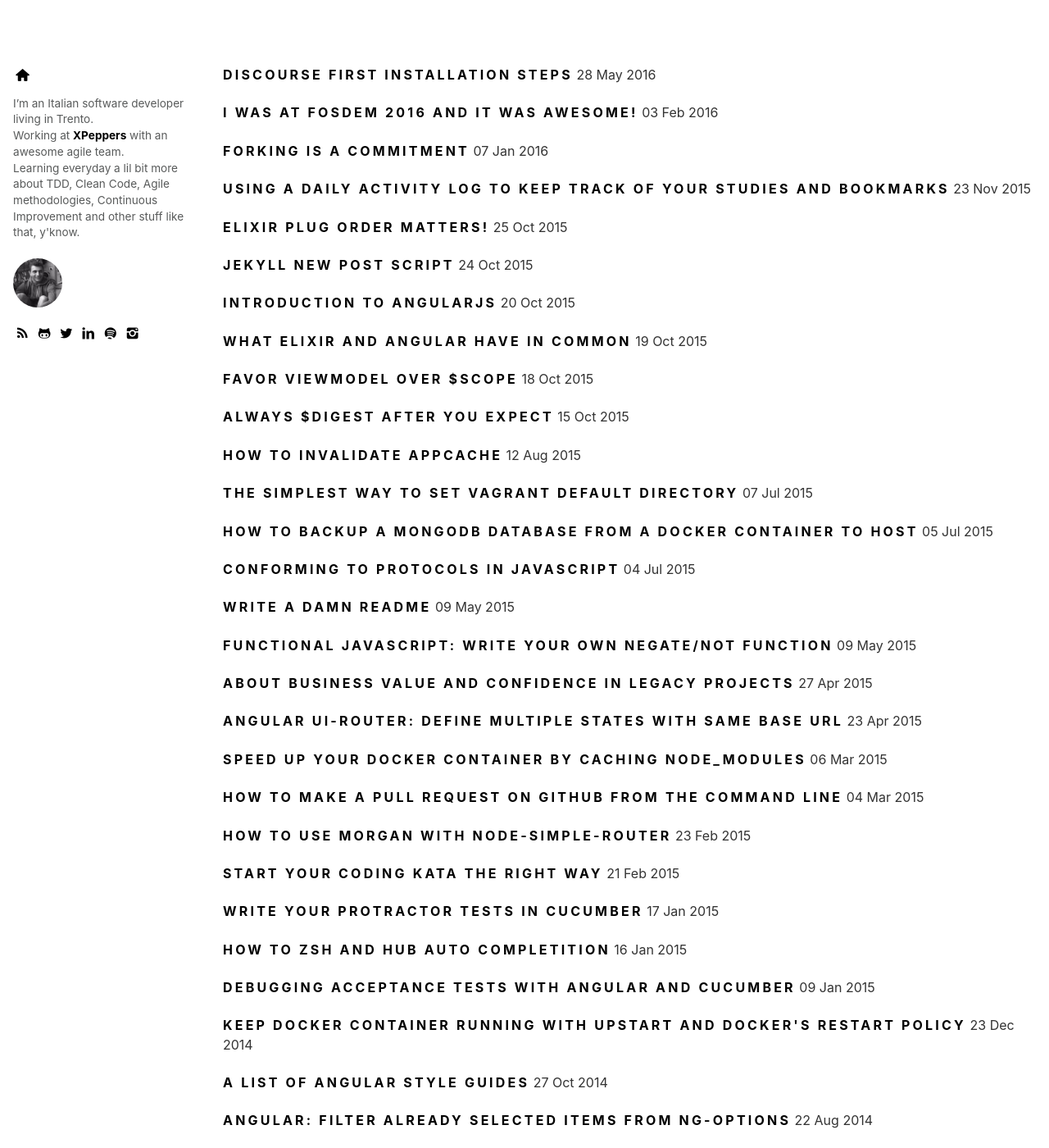
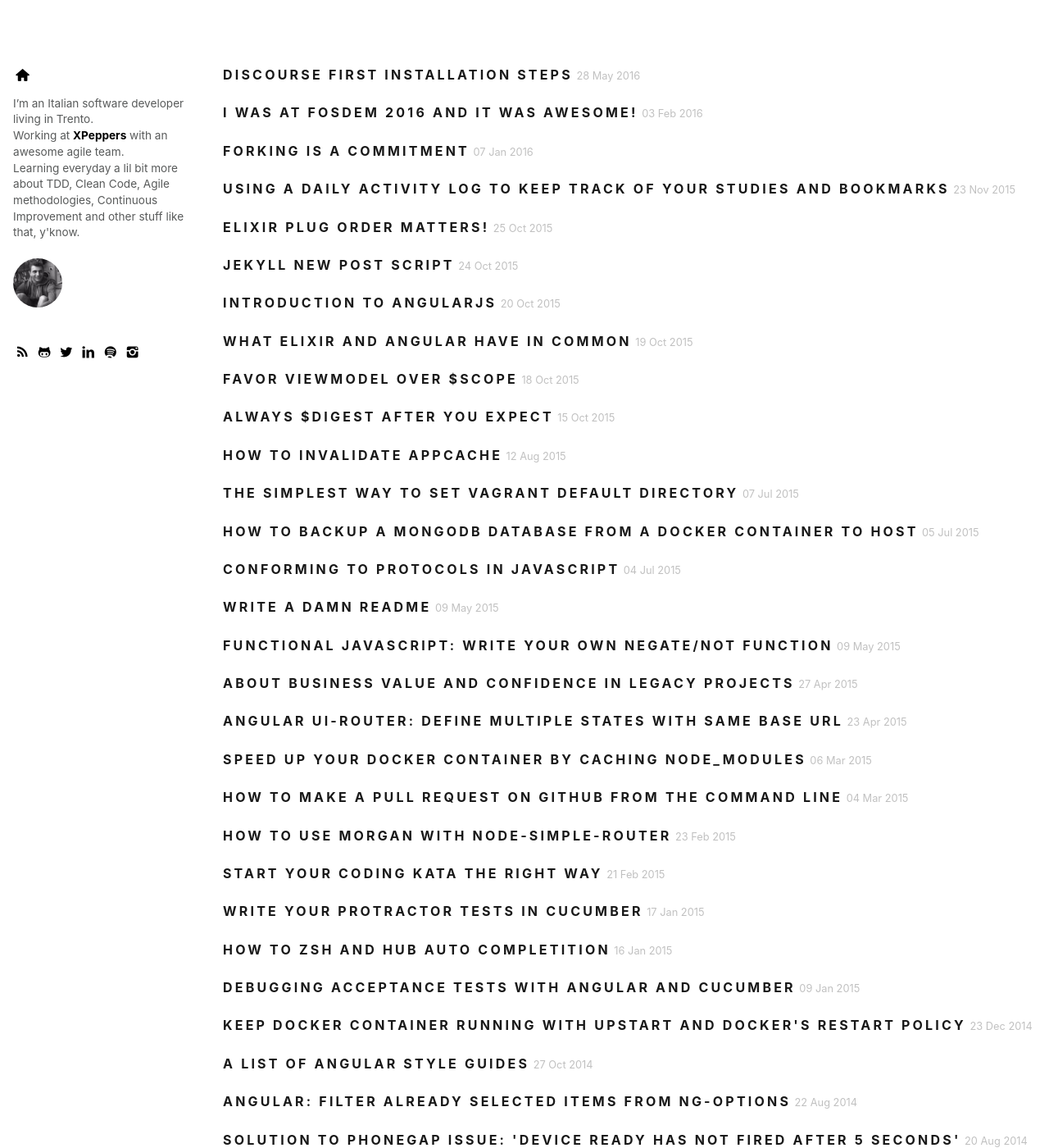
Before and after one commit to christian-fei/christian-fei.github.io-pandoc, a Jekyll site: the page built from index.html, in a window 1280 px wide and 1400 px high. Shown: the whole window at 82% size. Built offline with Jekyll 4.4.1, drawn with Linux system fonts in a browser that asks for light colours; a style sheet for code colours, icons or effects is not loaded.

Commit message:
improve typography

```diff
--- a/assets/css/main.css
+++ b/assets/css/main.css
@@ -75,30 +75,6 @@ a {
   color: black;
 }
 
-
-
-
-
-
-
-
-
-
-
-main img {
-  display: block;
-  max-width: 100%;
-  margin: auto;
-}
-
-.ovh {
-  overflow: hidden;
-}
-
-.fl {
-  float: left;
-}
-
 .tac {
   text-align: center;
 }
@@ -108,3 +84,22 @@ main img {
     font-size: 15px;
   }
 }
+
+
+
+
+.post-link {
+}
+
+.post-link .title {
+  opacity: 0.9;
+}
+
+.post-link time {
+  font-size: 0.8rem;
+  opacity: 0.3;
+  transition: all .3s ease;
+}
+.post-link time:hover {
+  opacity: 0.5;
+}
--- a/index.html
+++ b/index.html
@@ -4,7 +4,7 @@ layout: default
 
 {% for post in site.posts %}
   {%if post.category == 'posts'%}
-  <div>
+  <div class="post-link">
     <a class="title" href="{{ post.url }}">{{ post.title }}</a>
     <time datetime="{{ post.date | date:"%Y-%m-%d" }}">
       {{ post.date | date_to_string }}
```
